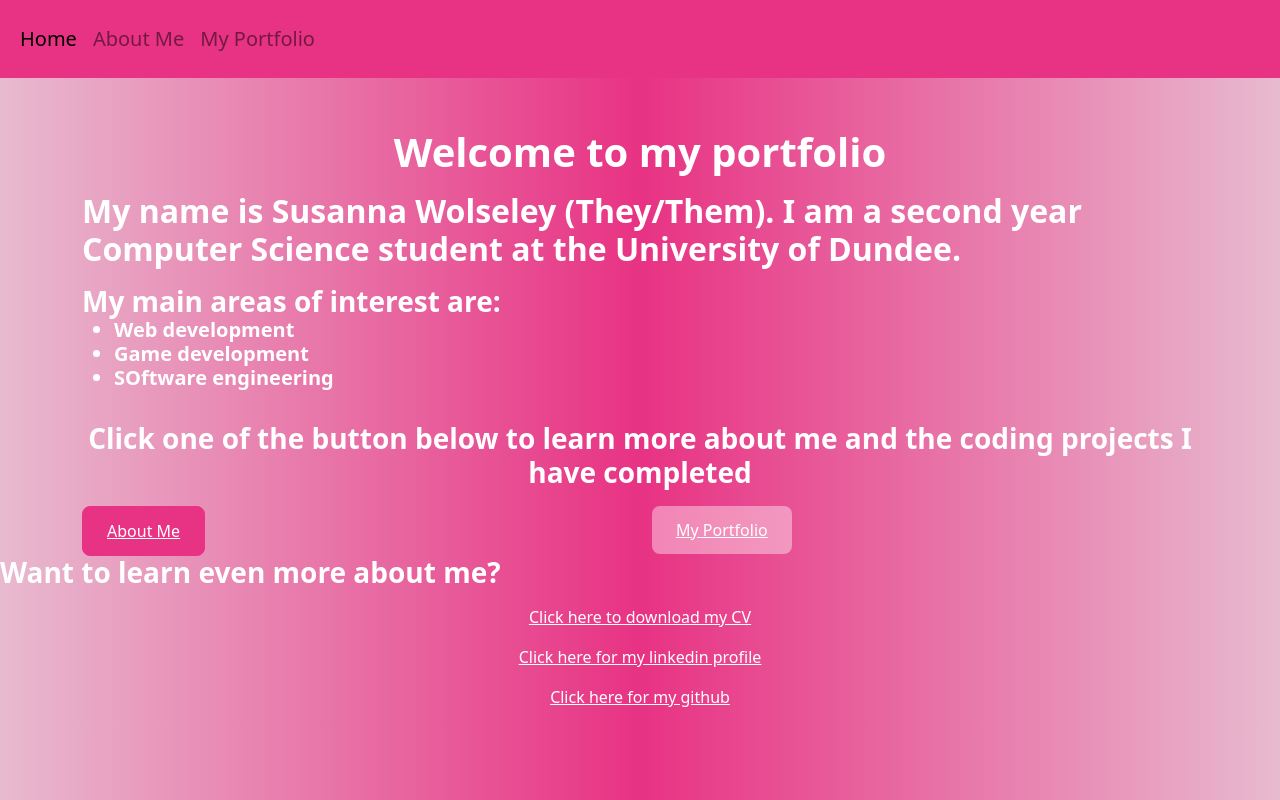
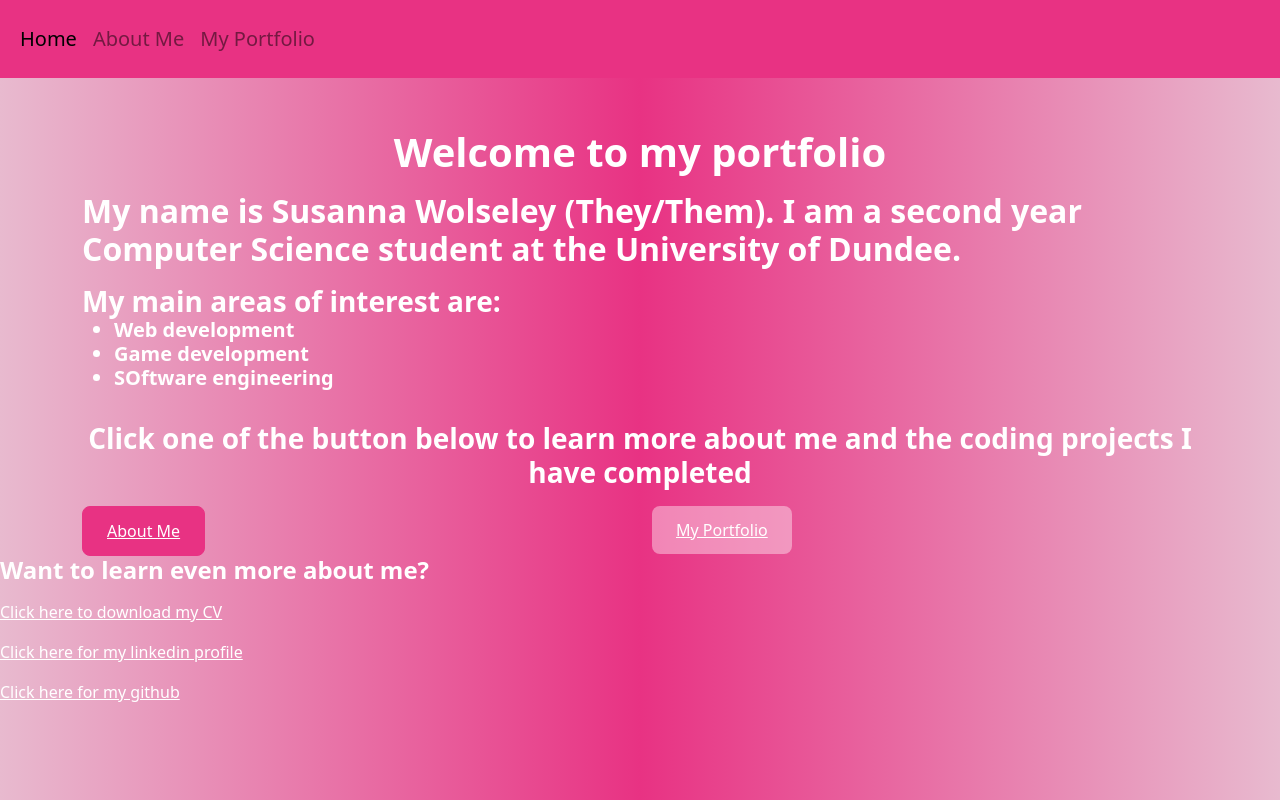
Before and after one commit to SusieWolseley/MyPortfolio, a plain HTML site: page index.html in a window 1280 px wide. Drawn offline with nearby package versions, Linux system fonts and the light colour scheme.

Commit message:
Changing formatting of footer

```diff
--- a/index.html
+++ b/index.html
@@ -64,10 +64,11 @@
 
     <footer>
         <div class="row">
-            <h3>Want to learn even more about me?</h3>
-            <a href="Download Test.docx" download><p class="text-center">Click here to download my CV</p></a>
-            <a href="https://www.linkedin.com/in/susanna-wolseley-64b6b62b3/"><p class="text-center">Click here for my linkedin profile</p></a>
-            <a href="https://github.com/SusieWolseley"><p class="text-center">Click here for my github</p></a>
+            <br>
+            <h4>Want to learn even more about me?</h4>
+            <a href="Download Test.docx" download><p class="text-right">Click here to download my CV</p></a>
+            <a href="https://www.linkedin.com/in/susanna-wolseley-64b6b62b3/"><p class="text-right">Click here for my linkedin profile</p></a>
+            <a href="https://github.com/SusieWolseley"><p class="text-right">Click here for my github</p></a>
         </div>
     </footer>
 
```
